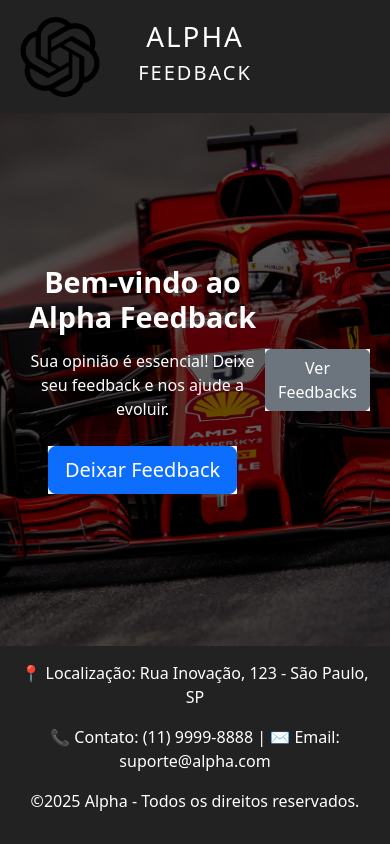
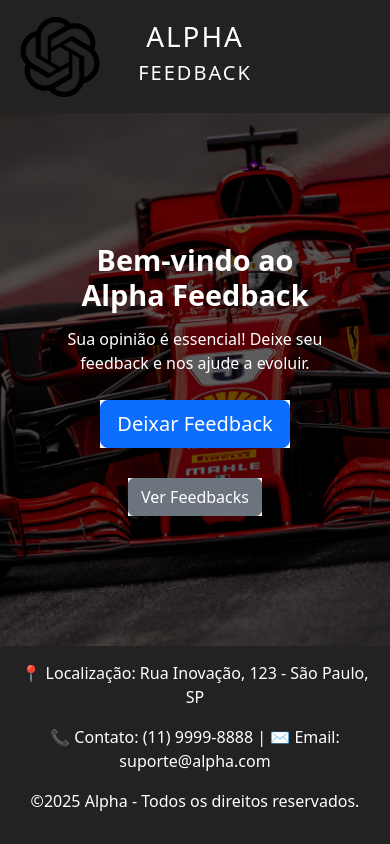
Before and after one commit to Fortuna09/Alpha, a React (Vite) app in the folder feedback-app/: page / in a window 390 px wide. Built offline with nearby package versions, Linux system fonts and the light colour scheme.

Commit message:
style(landing-page): melhora layout e responsividade da página inicial

```diff
--- a/feedback-app/src/styles/LandingPage.css
+++ b/feedback-app/src/styles/LandingPage.css
@@ -30,6 +30,8 @@
     height: 100%;
     background: rgba(0, 0, 0, 0.6);
     display: flex;
+    flex-direction: column;
+    gap: 30px;
     align-items: center;
     justify-content: center;
     text-align: center;
```
